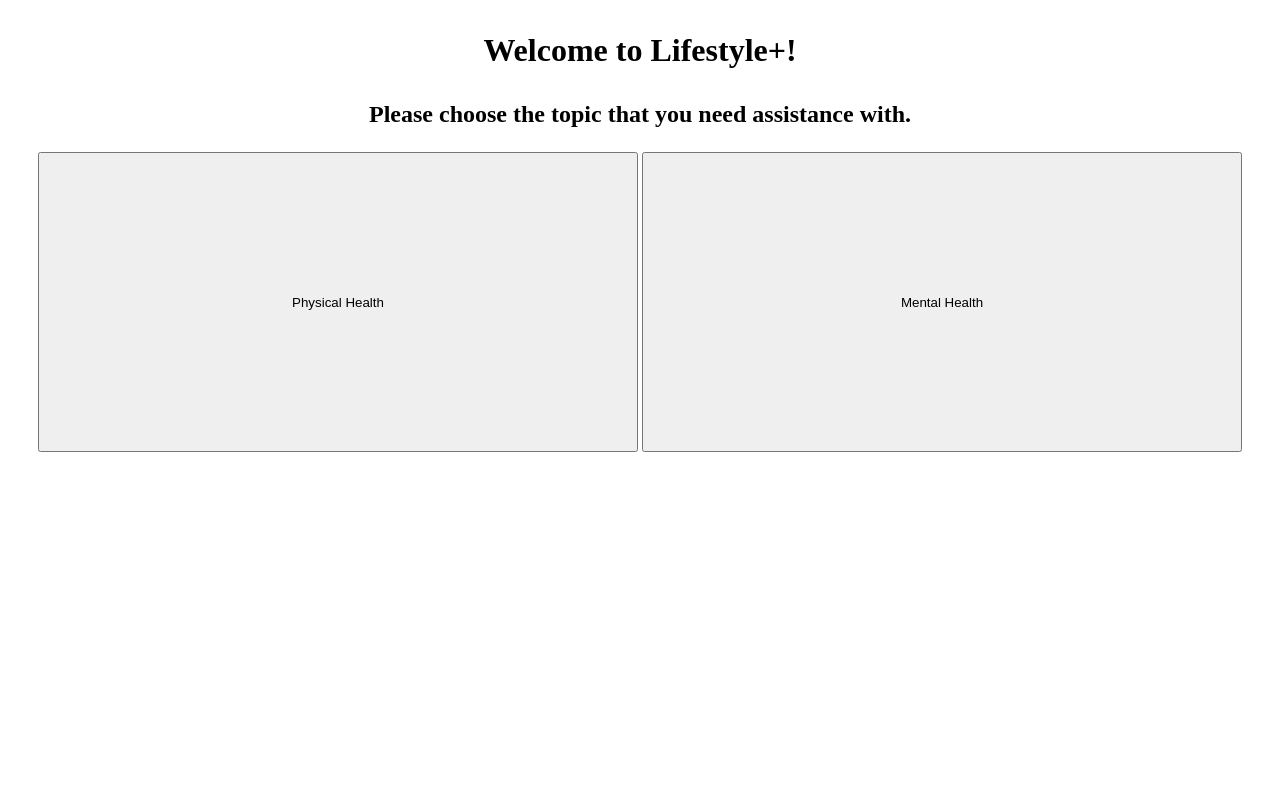
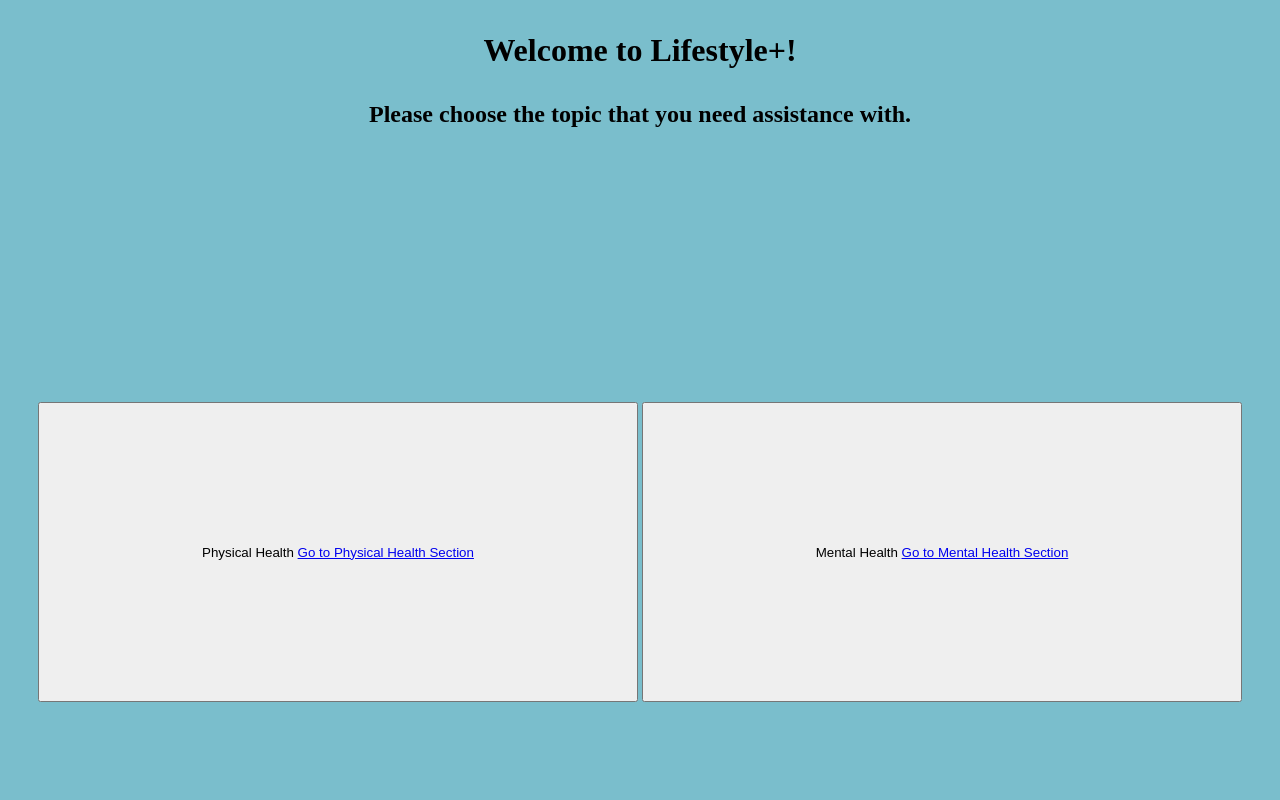
Before and after one commit to douglasta2024/Computer-Engineering-and-1, a Django app: page /home/ in a window 1280 px wide. Shown: the top 800 px of the page. Before the commit the page ends 452 px from the top, so only its background shows below. Run offline with Django 4.2, Linux system fonts and the light colour scheme.

Commit message:
final sprint 1 commit

```diff
--- a/LifeStylePlus/LifeStyleApp/templates/LifeStyleApp/hi.html
+++ b/LifeStylePlus/LifeStyleApp/templates/LifeStyleApp/hi.html
@@ -22,6 +22,8 @@
 
         <meta charset="UTF-8">
         <title>Homepage</title>
+	    {% load static %}
+        <link rel="stylesheet" href="{% static 'css/styles.css' %}" type="text/css" />
 
     </head>
     <body>
@@ -40,8 +42,12 @@
 
         <div class="container">
           <div class="button-wrapper">
-             <button type="button phycial-button" id="button1" >Physical Health</button>
-             <button type="button mental-button" id="button2">Mental Health</button>
+             <button type="button phycial-button" id="button1" >Physical Health
+                 <a href="{% url 'physical-page' %}">Go to Physical Health Section</a>
+             </button>
+             <button type="button mental-button" id="button2">Mental Health
+                 <a href="{% url 'survey' %}">Go to Mental Health Section</a>
+             </button>
           </div>
         </div>
 
--- a/LifeStylePlus/LifeStyleApp/templates/LifeStyleApp/survey.html
+++ b/LifeStylePlus/LifeStyleApp/templates/LifeStyleApp/survey.html
@@ -23,6 +23,11 @@
       <br>
       <!--<a href="home.html">Go to Home Page</a>-->
     </div>
+    <div class="button-wrapper">
+        <button type="button" id="button1" >
+            <a href="{% url 'home-page' %}">Go Back to Home Page</a>
+        </button>
+    </div>
 </div>
     <!-- Optional JavaScript -->
     <!-- jQuery first, then Popper.js, then Bootstrap JS -->
```
Also changed, not shown: LifeStylePlus/db.sqlite3.
